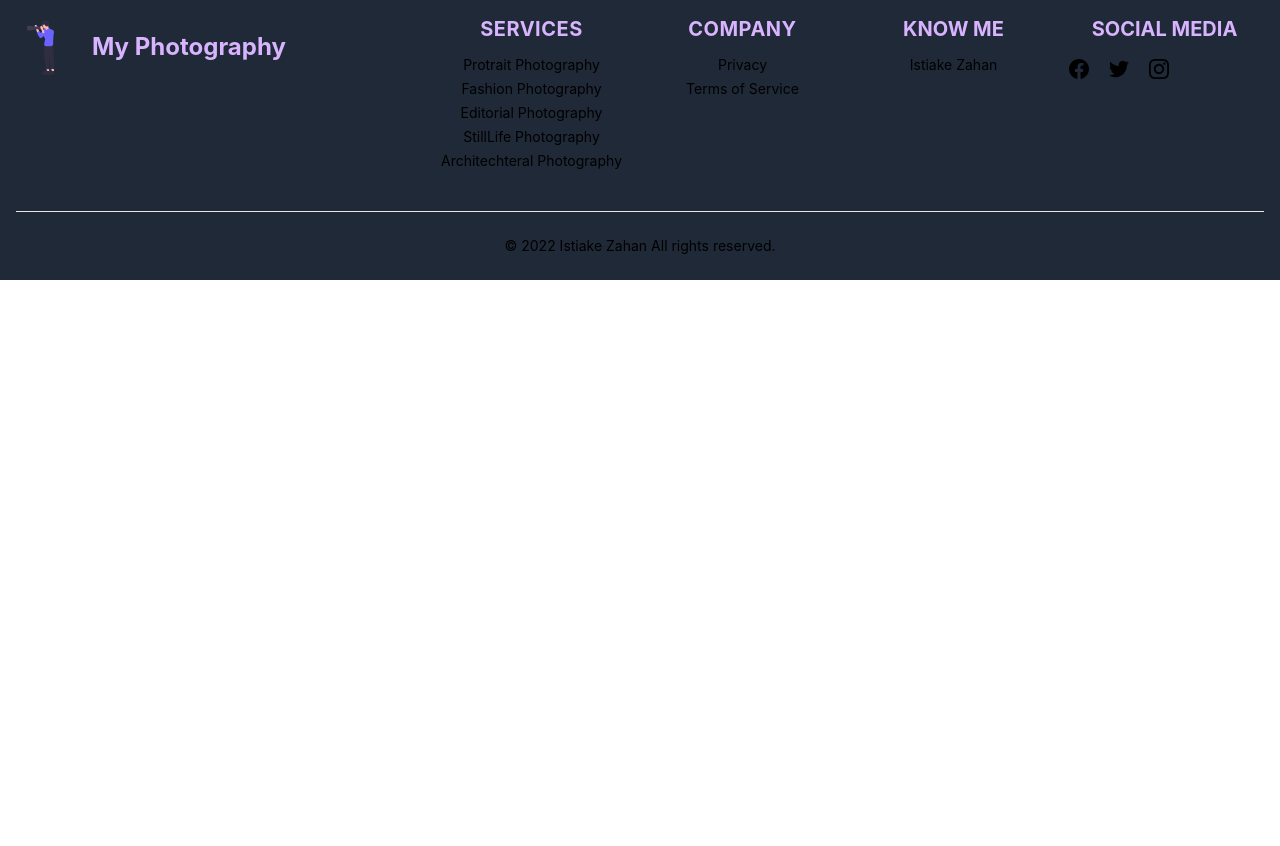
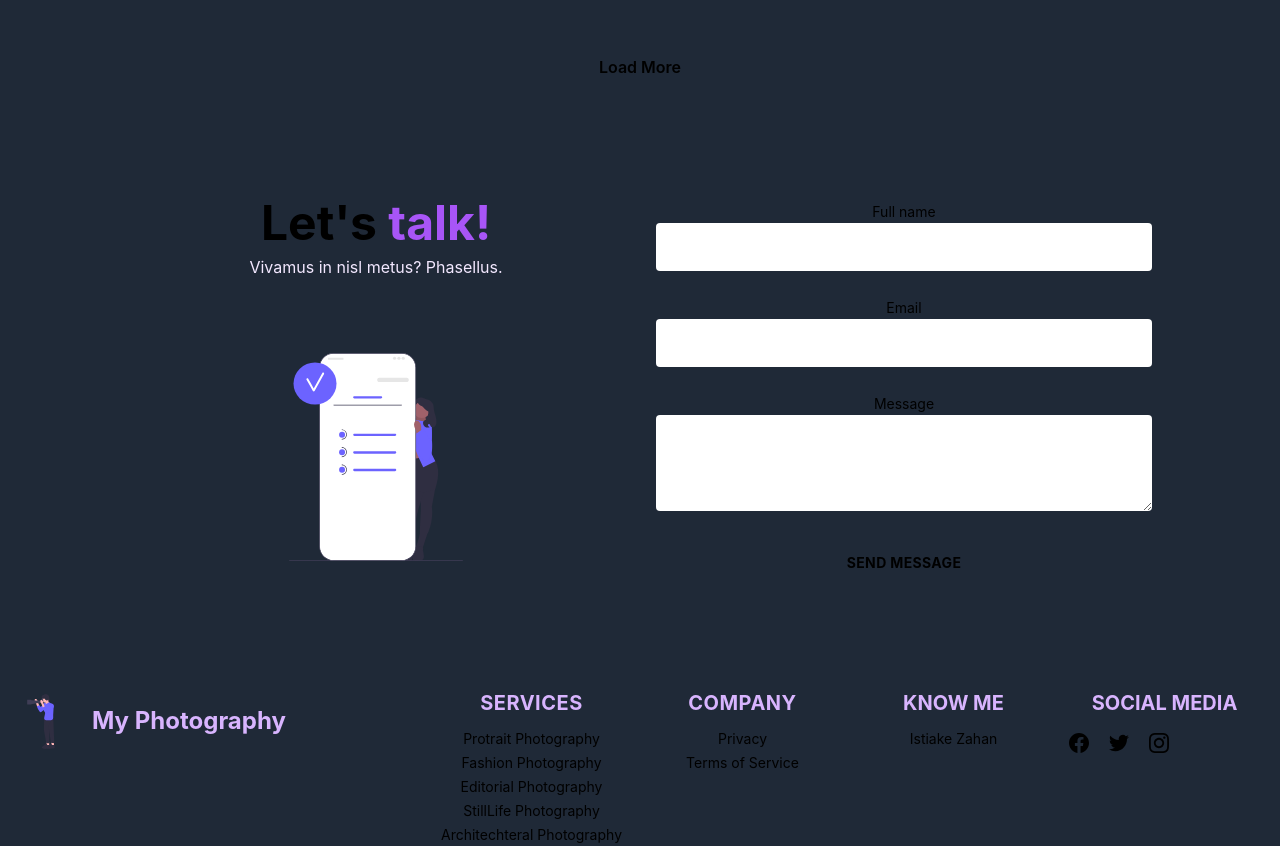
Before and after one commit to rummaniit/my-photography-client-side, a React (Create React App) app: page / in a window 1280 px wide. Shown: the part 740-1586 px from the top of the page. Before the commit the page ends 1020 px from the top, so only its background shows below. Built offline with nearby package versions, Linux system fonts and the light colour scheme; no server answers.

Commit message:
lets talk

```diff
--- /dev/null
+++ b/src/Pages/Home/Hireme/Hireme.js
@@ -0,0 +1,35 @@
+import React from 'react';
+import talkimg from '../../../images/undraw_reminder_re_fe15.svg'
+
+const Hireme = () => {
+    return (
+        <div>
+            <div className="grid max-w-screen-xl grid-cols-1 gap-8 px-8 py-16 mx-auto rounded-lg md:grid-cols-2 md:px-12 lg:px-16 xl:px-32 dark:bg-gray-800 dark:text-gray-100 mt-10">
+                <div className="flex flex-col justify-between">
+                    <div className="space-y-2">
+                        <h2 className="text-4xl font-bold leading-tight lg:text-5xl ">Let's <span className='text-purple-500'>talk!</span></h2>
+                        <div className="text-purple-100">Vivamus in nisl metus? Phasellus.</div>
+                    </div>
+                    <img src={talkimg} alt="" className="p-6 h-52 md:h-64" />
+                </div>
+                <form novalidate="" className="space-y-6 ng-untouched ng-pristine ng-valid">
+                    <div>
+                        <label for="name" className="text-sm">Full name</label>
+                        <input id="name" type="text" placeholder="" className="w-full p-3 rounded dark:bg-gray-100 text-black" />
+                    </div>
+                    <div>
+                        <label for="email" className="text-sm">Email</label>
+                        <input id="email" type="email" className="w-full p-3 rounded dark:bg-gray-100 text-black" />
+                    </div>
+                    <div>
+                        <label for="message" className="text-sm ">Message</label>
+                        <textarea id="message" rows="3" className="w-full p-3 rounded dark:bg-gray-100 text-black"></textarea>
+                    </div>
+                    <button type="submit" className="w-full p-3 text-sm font-bold tracking-wide uppercase rounded dark:bg-purple-900 dark:text-purple-100">Send Message</button>
+                </form>
+            </div>
+        </div>
+    );
+};
+
+export default Hireme;
--- a/src/Pages/Home/Home/Home.js
+++ b/src/Pages/Home/Home/Home.js
@@ -1,5 +1,6 @@
 import React from 'react';
 import Banner from '../Banner/Banner';
+import Hireme from '../Hireme/Hireme';
 import Showservicetohome from './Showservicetohome/Showservicetohome';
 
 const Home = () => {
@@ -7,6 +8,7 @@ const Home = () => {
         <div>
             <Banner></Banner>
             <Showservicetohome></Showservicetohome>
+            <Hireme></Hireme>
         </div>
     );
 };
--- a/src/Pages/Home/Home/Showservicetohome/Showservicetohome.js
+++ b/src/Pages/Home/Home/Showservicetohome/Showservicetohome.js
@@ -7,6 +7,7 @@ const Showservicetohome = () => {
     const { services } = useContext(AuthServices)
     return (
         <div>
+            <h1 className='text-5xl m-12 text-purple-500 font-bold'>Services</h1>
             <div className='grid grid-cols-1 gap-3 md:grid-cols-3'>
                 {
                     services.slice(0, 3).map(service => <div>
```
Also changed, not shown: src/images/undraw_reminder_re_fe15.svg (added).
